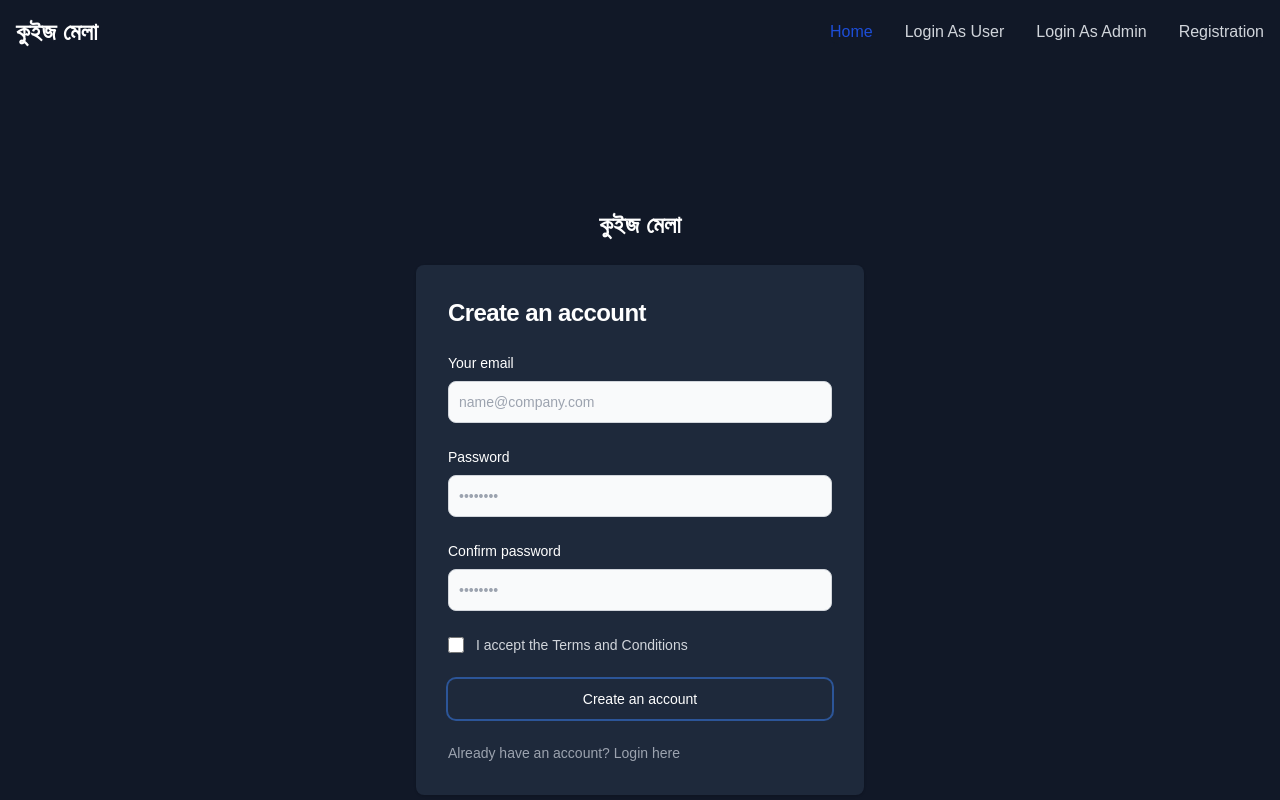
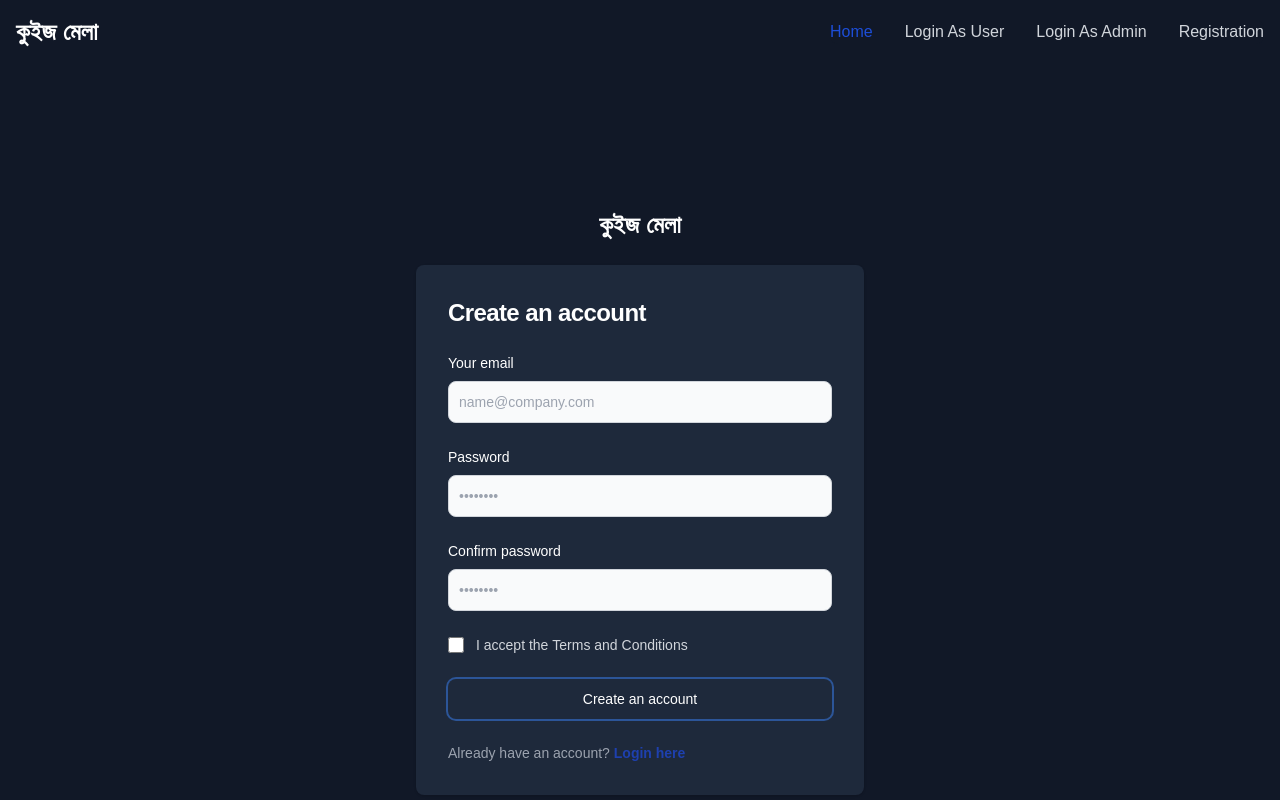
Before and after one commit to MamunsCrafts/quiz-app, a Next.js app: page /registration in a window 1280 px wide. Shown: the top 800 px of the page. Built offline with nearby package versions, Linux system fonts and the light colour scheme; what tailwindcss-animated would draw is missing.

Commit message:
color adjust ment

```diff
--- a/src/app/components/Login.tsx
+++ b/src/app/components/Login.tsx
@@ -95,7 +95,7 @@ const SignIn: React.FC = () => {
               </button>
               <p className="text-sm font-light  text-gray-400">
                 Don’t have an account yet?{' '}
-                <a href="/registration" className="font-medium text-primary-600 hover:underline text-primary-500">
+                <a href="/registration" className="font-semibold text-primary-600 text-blue-700 hover:underline ">
                   Sign up
                 </a>
               </p>
--- a/src/app/registration/page.tsx
+++ b/src/app/registration/page.tsx
@@ -152,7 +152,7 @@ const SignUpForm = () => {
                 Already have an account?{" "}
                 <a
                   href="/login"
-                  className="font-medium text-primary-600 hover:underline :text-primary-500"
+                  className="font-semibold text-blue-800 text-primary-600 hover:underline :text-primary-500"
                 >
                   Login here
                 </a>
```
